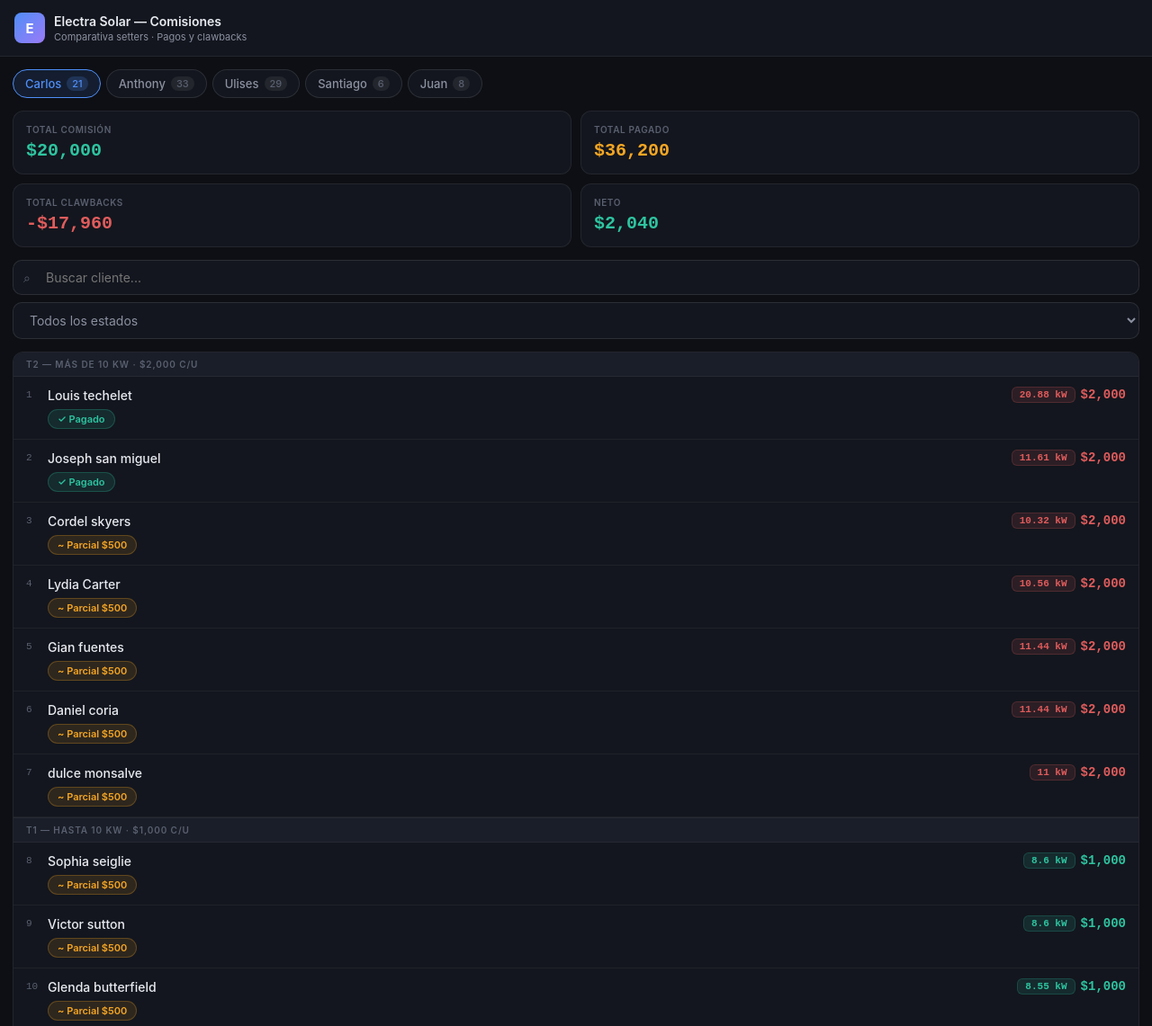
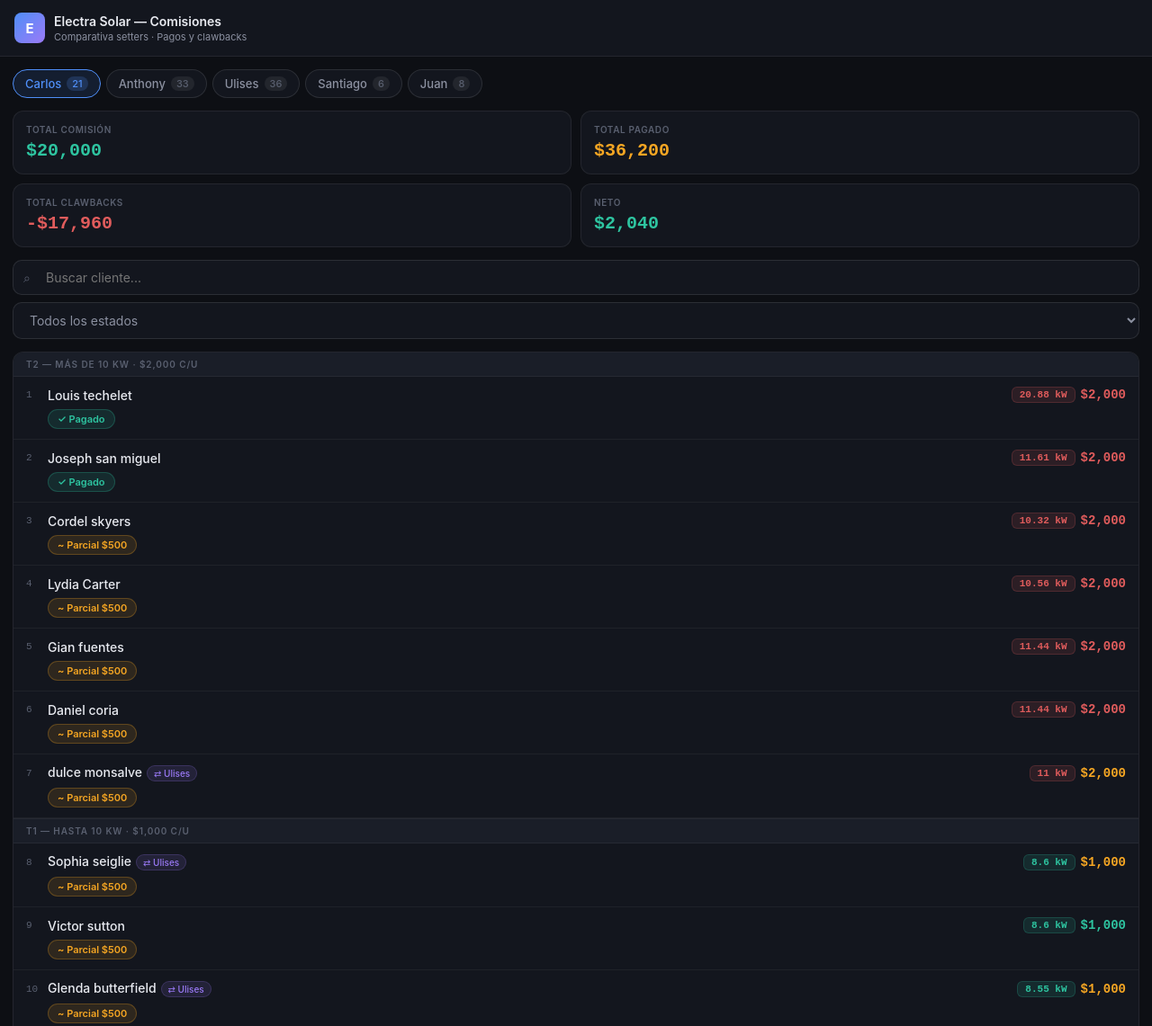
Before and after one commit to ElectrapowerCO/electra-comparativa, a plain HTML site: page index.html in a window 1280 px wide. Shown: the top 1141 px of the page at 90% size. Drawn offline with Linux system fonts and the light colour scheme.

Commit message:
Update index.html

```diff
--- a/index.html
+++ b/index.html
@@ -115,13 +115,13 @@ body{font-family:-apple-system,BlinkMacSystemFont,'Segoe UI',sans-serif;backgrou
 <script>
 const SETTERS={
   "Carlos":[
-    {c:"Louis techelet",s:20.88},{c:"Joseph san miguel",s:11.61},{c:"Sophia seiglie",s:8.6},{c:"Cordel skyers",s:10.32},
+    {c:"Louis techelet",s:20.88},{c:"Joseph san miguel",s:11.61},{c:"Sophia seiglie",s:8.6,sh:"Ulises",fp:500},{c:"Cordel skyers",s:10.32},
     {c:"Javier lopez",s:8.6,cb:true,ca:-500},{c:"Victor narvaez- Laura trujillo",s:11.61,cb:true,ca:-500},
-    {c:"Berkis fernandez",s:15.17,cb:true,ca:-14460},{c:"Victor sutton",s:8.6},{c:"Glenda butterfield",s:8.55},
+    {c:"Berkis fernandez",s:15.17,cb:true,ca:-14460},{c:"Victor sutton",s:8.6},{c:"Glenda butterfield",s:8.55,sh:"Ulises",fp:500},
     {c:"Lydia Carter",s:10.56},{c:"dwight depass 20837",s:8.6},{c:"Gonzalo serna",s:15.4,cb:true,ca:-500},
     {c:"Claudia velez-rosado",s:8.36},{c:"Shirley depass 20806",s:11.18,cb:true,ca:-500},
     {c:"shirley depass",s:10.25,cb:true,ca:-500},{c:"Sandra Varela",s:11.75,cb:true,ca:-500},
-    {c:"Gian fuentes",s:11.44},{c:"Daniel coria",s:11.44},{c:"dulce monsalve",s:11.0},
+    {c:"Gian fuentes",s:11.44},{c:"Daniel coria",s:11.44},{c:"dulce monsalve",s:11.0,sh:"Ulises",fp:500},
     {c:"juan cordova",s:10.56,cb:true,ca:-500},{c:"Joseph san miguel add on",s:4.4,fp:500}
   ],
   "Anthony":[
@@ -130,11 +130,11 @@ const SETTERS={
     {c:"Jonathan Hernandez",s:7.31,sh:"Juan",fc:500,fp:250},
     {c:"Joslen martinez",s:9.03},{c:"Carlos Gomez",s:5.16},{c:"Sindy santos",s:7.3},{c:"Guadalupe alegre",s:5.72},
     {c:"Anaibis pardo",s:7.74},{c:"karina perez",s:7.74},{c:"leonardo andrade",s:8.6},{c:"Sindy santos cape coral",s:10.12},
-    {c:"Serguei perez",s:11.61,cb:true,ca:-500},{c:"Liudis Remon",s:8.17},{c:"Yarelys veitia",s:8.17},
-    {c:"Jose padron",s:8.17},{c:"adalid palma",s:6.02,sh:"Juan",fc:500,fp:250},{c:"Manny alfonso",s:11.61},
+    {c:"Serguei perez",s:11.61,cb:true,ca:-500},{c:"Liudis Remon",s:8.17},{c:"Yarelys veitia",s:8.17,sh:"Ulises",fp:500},
+    {c:"Jose padron",s:8.17,sh:"Ulises",fp:500},{c:"adalid palma",s:6.02,sh:"Juan",fc:500,fp:250},{c:"Manny alfonso",s:11.61},
     {c:"Gustavo thorne",s:8.17,sh:"Juan",fc:500,fp:250},
     {c:"Joselyn lopez",s:6.88,sh:"Juan",fc:500,fp:250},
-    {c:"Juan varela",s:8.17,sh:"Ulises",fc:500,fp:250},
+    {c:"Juan varela",s:8.17,sh:"Ulises",fp:500},
     {c:"Rogelio anez",s:14.19,fp:500},
     {c:"Olivia erreguin",s:9.46,fp:1000},
     {c:"Fernando aguilar",s:8.7,fp:1000},
@@ -145,6 +145,13 @@ const SETTERS={
     {c:"Victoria gonzalez",s:7.31,sh:"Juan",cb:true,ca:-500}
   ],
   "Ulises":[
+    {c:"Jose padron",s:8.17,sh:"Anthony",fp:500},
+    {c:"Juan varela",s:8.17,sh:"Anthony",fp:500},
+    {c:"Jennifer colazzo",s:6.02,sh:"Anthony",fp:500},
+    {c:"Yarelys veitia",s:8.17,sh:"Anthony",fp:500},
+    {c:"dulce monsalve",s:11.0,sh:"Carlos",fp:500},
+    {c:"Glenda butterfield",s:8.55,sh:"Carlos",fp:500},
+    {c:"Sophia seiglie",s:8.6,sh:"Carlos",fp:500},
     {c:"Jose hernandez montenegro",s:7.31},{c:"Benjamin burgos",s:7.79},{c:"Leonardo laina",s:11.88},
     {c:"Elias Kirkland",s:6.88,fp:1000},{c:"Carol valles",s:8.17},{c:"Armando vidal",s:7.74,cb:true,ca:-500},
     {c:"Jairo rodriguez",s:5.16},{c:"Jose martinez",s:12.32},{c:"Kendrick torrance",s:8.17},
@@ -154,7 +161,7 @@ const SETTERS={
     {c:"Yunier rodriguez",s:8.2},{c:"Genesis romero",s:7.38},{c:"David Fernandez",s:7.38,cb:true,ca:-500},
     {c:"Ricardo Avendano",s:8.2},{c:"Guilherme Garcez",s:17.22},{c:"Rene Castillo",s:6.02},
     {c:"Daniel rodriguez",s:7.79},{c:"Ludwing Cortez",s:13.53},
-    {c:"Jennifer colazzo",s:6.02,sh:"Juan",fc:500,fp:250}
+    {c:"Jennifer colazzo",s:6.02,sh:"Juan+Ulises",fp:500}
   ],
   "Santiago":[
     {c:"Arturo Gutierrez",s:7.79,np:true},{c:"Franklin cesar Pena",s:7.38,fp:500},
```
